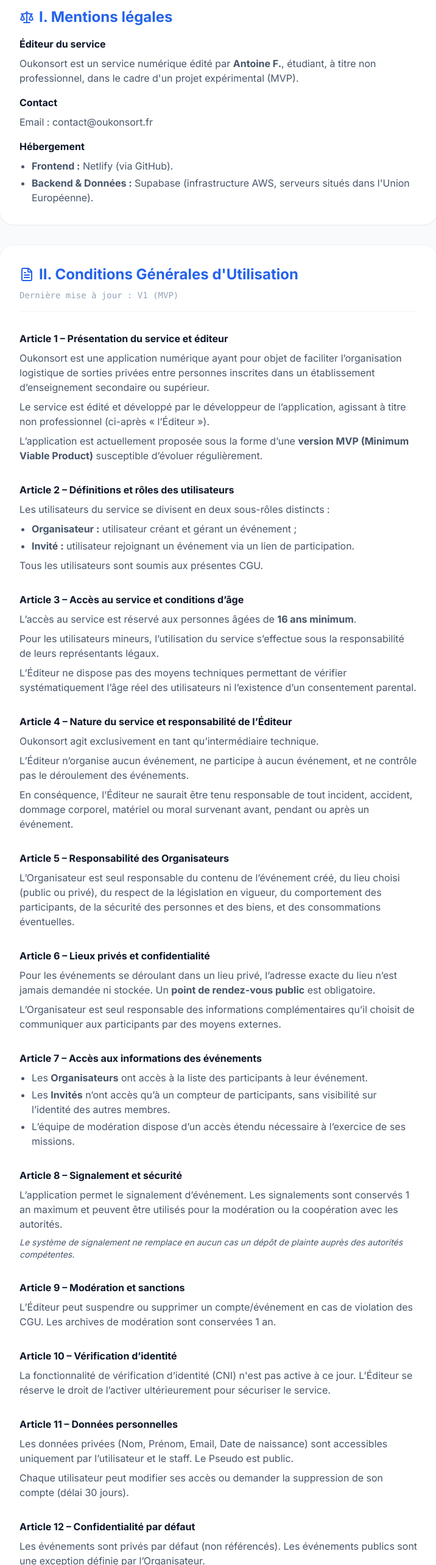
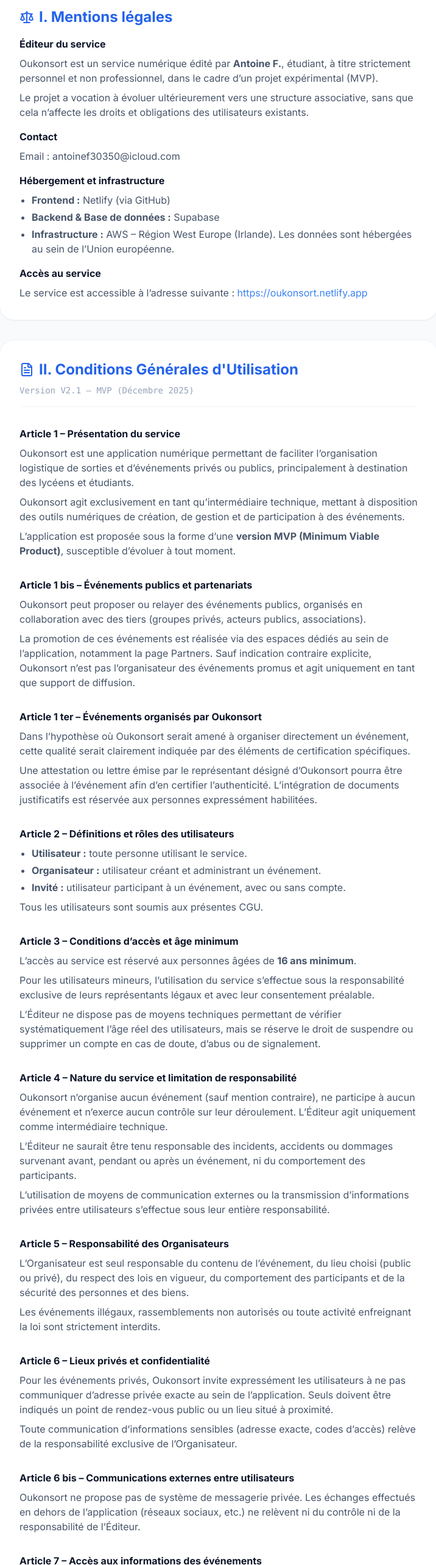
Before and after one commit to Leszinzinsgardois/sorties-stp, a Next.js app: page /legal in a window 1280 px wide. Shown: the part 178-2744 px from the top of the page at 61% size, without its empty margins (281-997 px from the left). Built offline with nearby package versions, Linux system fonts and the light colour scheme; no server answers.

Commit message:
Mise à jour des parties légales

```diff
--- a/app/legal/page.js
+++ b/app/legal/page.js
@@ -33,21 +33,30 @@
           <div className="space-y-2 text-slate-600 dark:text-slate-300">
             <h3 className="font-bold text-slate-900 dark:text-white">Éditeur du service</h3>
             <p>
-              Oukonsort est un service numérique édité par <strong>Antoine F.</strong>, étudiant, à titre non professionnel, dans le cadre d'un projet expérimental (MVP).
+              Oukonsort est un service numérique édité par <strong>Antoine F.</strong>, étudiant, à titre strictement personnel et non professionnel, dans le cadre d’un projet expérimental (MVP).
+            </p>
+            <p>
+              Le projet a vocation à évoluer ultérieurement vers une structure associative, sans que cela n’affecte les droits et obligations des utilisateurs existants.
             </p>
           </div>
 
           <div className="space-y-2 text-slate-600 dark:text-slate-300">
             <h3 className="font-bold text-slate-900 dark:text-white">Contact</h3>
-            <p>Email : contact@oukonsort.fr</p>
+            <p>Email : antoinef30350@icloud.com</p>
           </div>
 
           <div className="space-y-2 text-slate-600 dark:text-slate-300">
-            <h3 className="font-bold text-slate-900 dark:text-white">Hébergement</h3>
+            <h3 className="font-bold text-slate-900 dark:text-white">Hébergement et infrastructure</h3>
             <ul className="list-disc pl-5 space-y-1">
-              <li><strong>Frontend :</strong> Netlify (via GitHub).</li>
-              <li><strong>Backend & Données :</strong> Supabase (infrastructure AWS, serveurs situés dans l'Union Européenne).</li>
+              <li><strong>Frontend :</strong> Netlify (via GitHub)</li>
+              <li><strong>Backend & Base de données :</strong> Supabase</li>
+              <li><strong>Infrastructure :</strong> AWS – Région West Europe (Irlande). Les données sont hébergées au sein de l’Union européenne.</li>
             </ul>
+          </div>
+
+          <div className="space-y-2 text-slate-600 dark:text-slate-300">
+            <h3 className="font-bold text-slate-900 dark:text-white">Accès au service</h3>
+            <p>Le service est accessible à l’adresse suivante : <a href="https://oukonsort.netlify.app" className="text-blue-500 hover:underline">https://oukonsort.netlify.app</a></p>
           </div>
         </section>
 
@@ -57,49 +66,67 @@
             <h2 className="text-2xl font-bold text-blue-600 dark:text-blue-400 flex items-center gap-2">
                 <FileText size={24}/> II. Conditions Générales d'Utilisation
             </h2>
-            <p className="text-sm text-slate-400 mt-2 font-mono">Dernière mise à jour : V1 (MVP)</p>
+            <p className="text-sm text-slate-400 mt-2 font-mono">Version V2.1 – MVP (Décembre 2025)</p>
           </div>
 
           <article className="space-y-2 text-slate-600 dark:text-slate-300">
-            <h3 className="font-bold text-slate-900 dark:text-white">Article 1 – Présentation du service et éditeur</h3>
-            <p>Oukonsort est une application numérique ayant pour objet de faciliter l’organisation logistique de sorties privées entre personnes inscrites dans un établissement d’enseignement secondaire ou supérieur.</p>
-            <p>Le service est édité et développé par le développeur de l’application, agissant à titre non professionnel (ci-après « l’Éditeur »).</p>
-            <p>L’application est actuellement proposée sous la forme d’une <strong>version MVP (Minimum Viable Product)</strong> susceptible d’évoluer régulièrement.</p>
+            <h3 className="font-bold text-slate-900 dark:text-white">Article 1 – Présentation du service</h3>
+            <p>Oukonsort est une application numérique permettant de faciliter l’organisation logistique de sorties et d’événements privés ou publics, principalement à destination des lycéens et étudiants.</p>
+            <p>Oukonsort agit exclusivement en tant qu’intermédiaire technique, mettant à disposition des outils numériques de création, de gestion et de participation à des événements.</p>
+            <p>L’application est proposée sous la forme d’une <strong>version MVP (Minimum Viable Product)</strong>, susceptible d’évoluer à tout moment.</p>
+          </article>
+
+          <article className="space-y-2 text-slate-600 dark:text-slate-300">
+            <h3 className="font-bold text-slate-900 dark:text-white">Article 1 bis – Événements publics et partenariats</h3>
+            <p>Oukonsort peut proposer ou relayer des événements publics, organisés en collaboration avec des tiers (groupes privés, acteurs publics, associations).</p>
+            <p>La promotion de ces événements est réalisée via des espaces dédiés au sein de l’application, notamment la page Partners. Sauf indication contraire explicite, Oukonsort n’est pas l’organisateur des événements promus et agit uniquement en tant que support de diffusion.</p>
+          </article>
+
+          <article className="space-y-2 text-slate-600 dark:text-slate-300">
+            <h3 className="font-bold text-slate-900 dark:text-white">Article 1 ter – Événements organisés par Oukonsort</h3>
+            <p>Dans l’hypothèse où Oukonsort serait amené à organiser directement un événement, cette qualité serait clairement indiquée par des éléments de certification spécifiques.</p>
+            <p>Une attestation ou lettre émise par le représentant désigné d’Oukonsort pourra être associée à l’événement afin d’en certifier l’authenticité. L’intégration de documents justificatifs est réservée aux personnes expressément habilitées.</p>
           </article>
 
           <article className="space-y-2 text-slate-600 dark:text-slate-300">
             <h3 className="font-bold text-slate-900 dark:text-white">Article 2 – Définitions et rôles des utilisateurs</h3>
-            <p>Les utilisateurs du service se divisent en deux sous-rôles distincts :</p>
             <ul className="list-disc pl-5 space-y-1">
-                <li><strong>Organisateur :</strong> utilisateur créant et gérant un événement ;</li>
-                <li><strong>Invité :</strong> utilisateur rejoignant un événement via un lien de participation.</li>
+                <li><strong>Utilisateur :</strong> toute personne utilisant le service.</li>
+                <li><strong>Organisateur :</strong> utilisateur créant et administrant un événement.</li>
+                <li><strong>Invité :</strong> utilisateur participant à un événement, avec ou sans compte.</li>
             </ul>
             <p>Tous les utilisateurs sont soumis aux présentes CGU.</p>
           </article>
 
           <article className="space-y-2 text-slate-600 dark:text-slate-300">
-            <h3 className="font-bold text-slate-900 dark:text-white">Article 3 – Accès au service et conditions d’âge</h3>
+            <h3 className="font-bold text-slate-900 dark:text-white">Article 3 – Conditions d’accès et âge minimum</h3>
             <p>L’accès au service est réservé aux personnes âgées de <strong>16 ans minimum</strong>.</p>
-            <p>Pour les utilisateurs mineurs, l’utilisation du service s’effectue sous la responsabilité de leurs représentants légaux.</p>
-            <p>L’Éditeur ne dispose pas des moyens techniques permettant de vérifier systématiquement l’âge réel des utilisateurs ni l’existence d’un consentement parental.</p>
+            <p>Pour les utilisateurs mineurs, l’utilisation du service s’effectue sous la responsabilité exclusive de leurs représentants légaux et avec leur consentement préalable.</p>
+            <p>L’Éditeur ne dispose pas de moyens techniques permettant de vérifier systématiquement l’âge réel des utilisateurs, mais se réserve le droit de suspendre ou supprimer un compte en cas de doute, d’abus ou de signalement.</p>
           </article>
 
           <article className="space-y-2 text-slate-600 dark:text-slate-300">
-            <h3 className="font-bold text-slate-900 dark:text-white">Article 4 – Nature du service et responsabilité de l’Éditeur</h3>
-            <p>Oukonsort agit exclusivement en tant qu’intermédiaire technique.</p>
-            <p>L’Éditeur n’organise aucun événement, ne participe à aucun événement, et ne contrôle pas le déroulement des événements.</p>
-            <p>En conséquence, l’Éditeur ne saurait être tenu responsable de tout incident, accident, dommage corporel, matériel ou moral survenant avant, pendant ou après un événement.</p>
+            <h3 className="font-bold text-slate-900 dark:text-white">Article 4 – Nature du service et limitation de responsabilité</h3>
+            <p>Oukonsort n’organise aucun événement (sauf mention contraire), ne participe à aucun événement et n’exerce aucun contrôle sur leur déroulement. L’Éditeur agit uniquement comme intermédiaire technique.</p>
+            <p>L’Éditeur ne saurait être tenu responsable des incidents, accidents ou dommages survenant avant, pendant ou après un événement, ni du comportement des participants.</p>
+            <p>L’utilisation de moyens de communication externes ou la transmission d’informations privées entre utilisateurs s’effectue sous leur entière responsabilité.</p>
           </article>
 
           <article className="space-y-2 text-slate-600 dark:text-slate-300">
             <h3 className="font-bold text-slate-900 dark:text-white">Article 5 – Responsabilité des Organisateurs</h3>
-            <p>L’Organisateur est seul responsable du contenu de l’événement créé, du lieu choisi (public ou privé), du respect de la législation en vigueur, du comportement des participants, de la sécurité des personnes et des biens, et des consommations éventuelles.</p>
+            <p>L’Organisateur est seul responsable du contenu de l’événement, du lieu choisi (public ou privé), du respect des lois en vigueur, du comportement des participants et de la sécurité des personnes et des biens.</p>
+            <p>Les événements illégaux, rassemblements non autorisés ou toute activité enfreignant la loi sont strictement interdits.</p>
           </article>
 
           <article className="space-y-2 text-slate-600 dark:text-slate-300">
              <h3 className="font-bold text-slate-900 dark:text-white">Article 6 – Lieux privés et confidentialité</h3>
-             <p>Pour les événements se déroulant dans un lieu privé, l’adresse exacte du lieu n’est jamais demandée ni stockée. Un <strong>point de rendez-vous public</strong> est obligatoire.</p>
-             <p>L’Organisateur est seul responsable des informations complémentaires qu’il choisit de communiquer aux participants par des moyens externes.</p>
+             <p>Pour les événements privés, Oukonsort invite expressément les utilisateurs à ne pas communiquer d’adresse privée exacte au sein de l’application. Seuls doivent être indiqués un point de rendez-vous public ou un lieu situé à proximité.</p>
+             <p>Toute communication d’informations sensibles (adresse exacte, codes d’accès) relève de la responsabilité exclusive de l’Organisateur.</p>
+          </article>
+
+          <article className="space-y-2 text-slate-600 dark:text-slate-300">
+             <h3 className="font-bold text-slate-900 dark:text-white">Article 6 bis – Communications externes entre utilisateurs</h3>
+             <p>Oukonsort ne propose pas de système de messagerie privée. Les échanges effectués en dehors de l’application (réseaux sociaux, etc.) ne relèvent ni du contrôle ni de la responsabilité de l’Éditeur.</p>
           </article>
 
           <article className="space-y-2 text-slate-600 dark:text-slate-300">
@@ -107,54 +134,52 @@
              <ul className="list-disc pl-5 space-y-1">
                 <li>Les <strong>Organisateurs</strong> ont accès à la liste des participants à leur événement.</li>
                 <li>Les <strong>Invités</strong> n’ont accès qu’à un compteur de participants, sans visibilité sur l’identité des autres membres.</li>
-                <li>L’équipe de modération dispose d’un accès étendu nécessaire à l’exercice de ses missions.</li>
+                <li>L’équipe de modération dispose d’un accès étendu strictement nécessaire à l’exercice de ses missions.</li>
              </ul>
           </article>
 
           <article className="space-y-2 text-slate-600 dark:text-slate-300">
              <h3 className="font-bold text-slate-900 dark:text-white">Article 8 – Signalement et sécurité</h3>
-             <p>L’application permet le signalement d’événement. Les signalements sont conservés 1 an maximum et peuvent être utilisés pour la modération ou la coopération avec les autorités.</p>
-             <p className="italic text-sm">Le système de signalement ne remplace en aucun cas un dépôt de plainte auprès des autorités compétentes.</p>
+             <p>Les signalements sont conservés 1 an maximum et peuvent être utilisés à des fins de modération ou de coopération avec les autorités. Le système de signalement ne remplace en aucun cas un dépôt de plainte auprès des autorités compétentes.</p>
           </article>
 
           <article className="space-y-2 text-slate-600 dark:text-slate-300">
              <h3 className="font-bold text-slate-900 dark:text-white">Article 9 – Modération et sanctions</h3>
-             <p>L’Éditeur peut suspendre ou supprimer un compte/événement en cas de violation des CGU. Les archives de modération sont conservées 1 an.</p>
+             <p>L’Éditeur peut suspendre ou supprimer un compte ou un événement sans obligation de justification publique. Les actions de modération sont journalisées et les archives conservées 1 an maximum.</p>
           </article>
 
           <article className="space-y-2 text-slate-600 dark:text-slate-300">
              <h3 className="font-bold text-slate-900 dark:text-white">Article 10 – Vérification d’identité</h3>
-             <p>La fonctionnalité de vérification d’identité (CNI) n'est pas active à ce jour. L’Éditeur se réserve le droit de l’activer ultérieurement pour sécuriser le service.</p>
+             <p>Une fonctionnalité de vérification d’identité (CNI) existe mais n’est pas activée par défaut. Si elle devait être déployée, elle servirait uniquement à des fins de sécurité. Les documents d’identité ne sont jamais conservés en tant que tels ; seul le résultat de la vérification est enregistré.</p>
           </article>
 
           <article className="space-y-2 text-slate-600 dark:text-slate-300">
              <h3 className="font-bold text-slate-900 dark:text-white">Article 11 – Données personnelles</h3>
-             <p>Les données privées (Nom, Prénom, Email, Date de naissance) sont accessibles uniquement par l’utilisateur et le staff. Le Pseudo est public.</p>
-             <p>Chaque utilisateur peut modifier ses accès ou demander la suppression de son compte (délai 30 jours).</p>
+             <p>Les données collectées (Nom, Prénom, Email, Date de naissance, Pseudo) sont accessibles uniquement par l’utilisateur concerné et le staff habilité.</p>
           </article>
 
           <article className="space-y-2 text-slate-600 dark:text-slate-300">
-             <h3 className="font-bold text-slate-900 dark:text-white">Article 12 – Confidentialité par défaut</h3>
-             <p>Les événements sont privés par défaut (non référencés). Les événements publics sont une exception définie par l’Organisateur.</p>
+             <h3 className="font-bold text-slate-900 dark:text-white">Article 12 – Confidentialité des événements</h3>
+             <p>Les événements sont privés par défaut et non référencés. Les événements publics constituent une exception définie par l’Organisateur ou dans le cadre de partenariats.</p>
           </article>
 
           <article className="space-y-2 text-slate-600 dark:text-slate-300">
              <h3 className="font-bold text-slate-900 dark:text-white">Article 13 – Coopération avec les autorités</h3>
-             <p>L’Éditeur coopérera avec les autorités compétentes dans le cadre légal strict (réquisitions judiciaires).</p>
+             <p>L’Éditeur coopérera avec les autorités compétentes dans le cadre strict des obligations légales et des réquisitions judiciaires.</p>
           </article>
 
           <article className="space-y-2 text-slate-600 dark:text-slate-300">
              <h3 className="font-bold text-slate-900 dark:text-white">Article 14 – Modèle économique</h3>
-             <p>Le service est actuellement gratuit. L'Éditeur se réserve le droit d'introduire des fonctionnalités payantes ou des commissions sur billetterie à l'avenir.</p>
+             <p>Le service est actuellement gratuit. L’Éditeur se réserve le droit d’introduire ultérieurement des fonctionnalités payantes ou des commissions.</p>
           </article>
 
           <article className="space-y-2 text-slate-600 dark:text-slate-300">
-             <h3 className="font-bold text-slate-900 dark:text-white">Article 15 – Acceptation</h3>
+             <h3 className="font-bold text-slate-900 dark:text-white">Article 15 – Acceptation des CGU</h3>
              <p>L’utilisation du service implique l’acceptation pleine et entière des présentes CGU.</p>
           </article>
         </section>
 
-        {/* III. CONFIDENTIALITÉ (Restauré et Complété) */}
+        {/* III. CONFIDENTIALITÉ */}
         <section className="bg-white dark:bg-slate-900 p-8 rounded-3xl shadow-sm border border-slate-100 dark:border-slate-800 space-y-6">
           <h2 className="text-2xl font-bold text-blue-600 dark:text-blue-400 flex items-center gap-2">
             <ShieldCheck size={24}/> III. Politique de Confidentialité (RGPD)
@@ -163,23 +188,26 @@
           <div className="space-y-2 text-slate-600 dark:text-slate-300">
             <h3 className="font-bold text-slate-900 dark:text-white">Données collectées</h3>
             <ul className="list-disc pl-5">
-              <li><strong>Organisateurs :</strong> Email, Pseudo, Nom, Prénom, Date de naissance (Vérification d'âge).</li>
-              <li><strong>Invités :</strong> Pseudo uniquement (temporaire) pour la liste des participants.</li>)
+              <li><strong>Organisateurs :</strong> Email, Nom, Prénom, Date de naissance, Pseudo.</li>
+              <li><strong>Invités sans compte :</strong> Pseudo temporaire.</li>
             </ul>
-            <p className="mt-2 text-sm italic">Aucune adresse privée exacte d'événement n'est enregistrée en base de données.(sauf si elle est directement renseignée dans l'adresse privée sur le formulaire de création d'évènement. Auquel cas le support y aura accès)</p>
+            <p className="mt-2 text-sm italic">Aucune adresse privée exacte d’événement n’est enregistrée par défaut (sauf si elle est directement renseignée dans le champ adresse privée du formulaire, auquel cas le support y aura accès).</p>
           </div>
 
           <div className="space-y-2 text-slate-600 dark:text-slate-300">
             <h3 className="font-bold text-slate-900 dark:text-white">Durée de conservation</h3>
-            <p>
-              Les événements deviennent invisibles 24h après leur fin. Les données techniques (logs, signalements) sont conservées 1 an maximum pour obligation légale, puis supprimées.
-            </p>
+            <ul className="list-disc pl-5 space-y-1">
+                <li><strong>Suppression demandée :</strong> compte désactivé après 30 jours (réactivation possible durant ce délai).</li>
+                <li><strong>Après 1 an :</strong> suppression des données d’état civil et des événements.</li>
+                <li><strong>Après 5 ans :</strong> suppression définitive du profil et des identifiants techniques.</li>
+            </ul>
+            <p className="text-sm mt-2">Certaines données peuvent être conservées sous forme anonymisée pour des raisons de sécurité ou d’obligations légales.</p>
           </div>
 
           <div className="space-y-2 text-slate-600 dark:text-slate-300">
             <h3 className="font-bold text-slate-900 dark:text-white">Vos droits</h3>
             <p>
-              Conformément au RGPD, vous disposez d'un droit d'accès, de rectification et de suppression de vos données. Vous pouvez exercer ce droit directement depuis votre page "Mon Compte" ou en contactant : contact@sortiesmtp.fr.
+              Conformément au RGPD, vous disposez d’un droit d’accès, de rectification et de suppression. Ces droits peuvent être exercés depuis la page "Mon Compte" ou par email : <strong>antoinef30350@icloud.com</strong> (en indiquant clairement votre Nom/Prénom et date de naissance ainsi que les raisons de la suppression; une carte d'identité pourra être demandée pour certifier la demande).
             </p>
           </div>
         </section>
```
